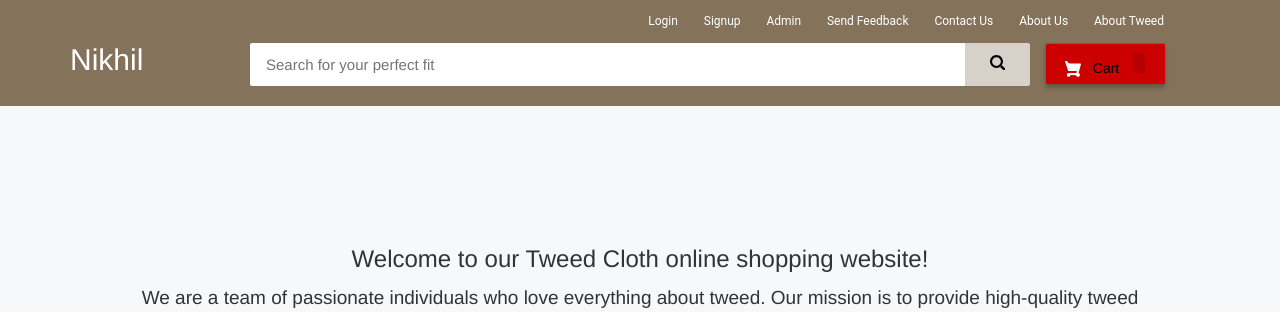
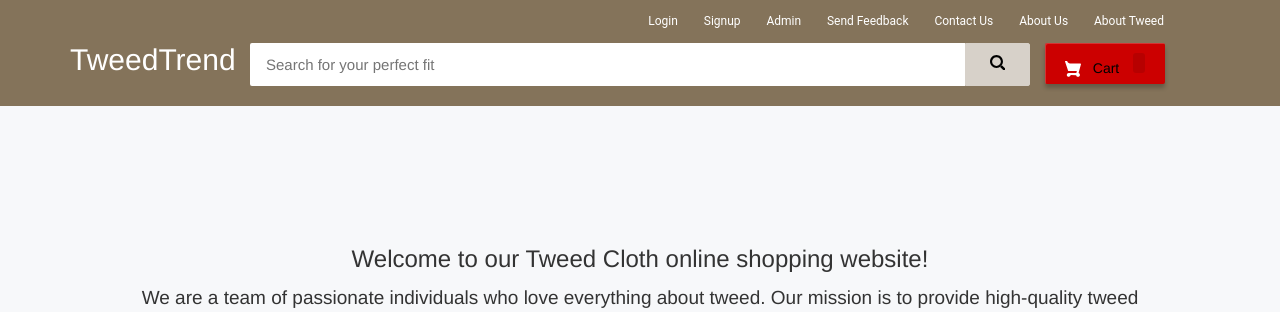
Before and after one commit to Nikhil-Devabhaktuni/x22156411-Nikhil, a Django app: page /aboutus in a window 1280 px wide. Shown: the top 312 px of the page. Run offline with Django 3.2, Linux system fonts and the light colour scheme; some libraries are stand-ins or nearby versions.

Commit message:
Static Code Chnages

```diff
--- a/ecommerce/asgi.py
+++ b/ecommerce/asgi.py
@@ -1,5 +1,7 @@
 # pylint: disable=import-error
 # pylint: disable=no-name-in-module
+# pylint: disable=invalid-name
+
 """
 ASGI config for ecommerce project.
 
--- a/ecommerce/settings.py
+++ b/ecommerce/settings.py
@@ -1,4 +1,5 @@
 # pylint: disable=line-too-long
+# pylint: disable=bad-whitespace
 """
 Django settings for ecommerce project.
 
--- a/ecommerce/urls.py
+++ b/ecommerce/urls.py
@@ -3,6 +3,10 @@
 # pylint: disable=ungrouped-imports
 # pylint: disable=wrong-import-order
 # pylint: disable=missing-module-docstring
+# pylint: disable=bad-whitespace
+# pylint: disable=invalid-name
+# pylint: disable=
+# pylint: disable=
 from django.contrib import admin
 from django.urls import path
 from ecom import views
--- a/ecommerce/wsgi.py
+++ b/ecommerce/wsgi.py
@@ -1,3 +1,4 @@
+# pylint: disable=invalid-name
 """
 WSGI config for ecommerce project.
 
@@ -11,10 +12,6 @@ https://docs.djangoproject.com/en/3.0/howto/deployment/wsgi/
 import os
 
 from django.core.wsgi import get_wsgi_application
-from django.core.cache import BaseCache
-from django.core.cache import BaseCache
-from django.core.cache import BaseCache
-from django.core.cache import BaseCache
 
 os.environ.setdefault('DJANGO_SETTINGS_MODULE', 'ecommerce.settings')
 
--- a/templates/ecom/navbar.html
+++ b/templates/ecom/navbar.html
@@ -221,7 +221,7 @@
         </div>
         <div class="row row2">
             <div class="col-sm-2">
-                <h2 style="margin:0px;"><a style="text-decoration:none; color:white;" href="/"><span class="largenav">Nikhil</span></a></h2>
+                <h2 style="margin:0px;"><a style="text-decoration:none; color:white;" href="/"><span class="largenav">TweedTrend</span></a></h2>
             </div>
 
 
```
